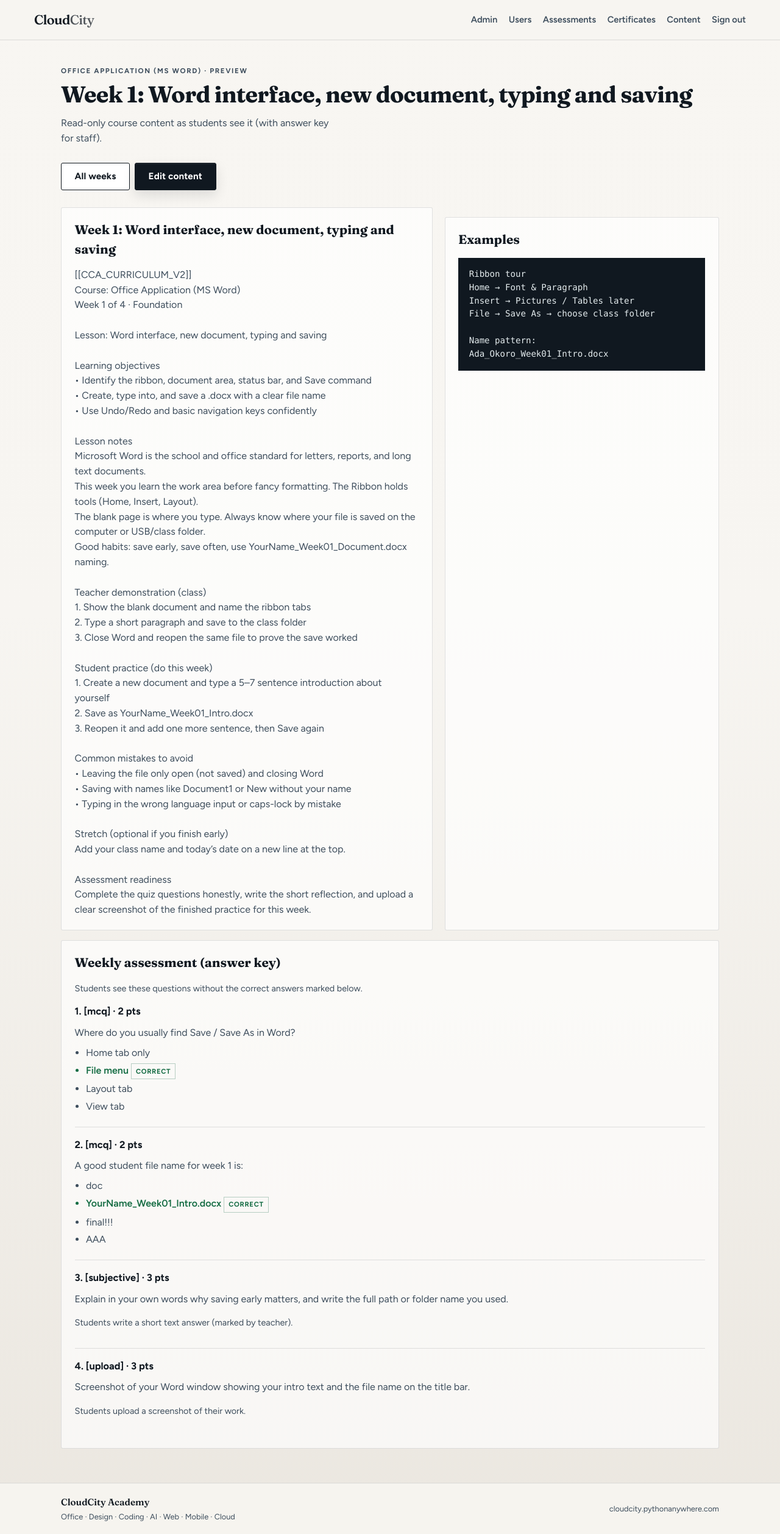
After one commit to CharlesMisheal/cloudcityacademy, a Flask app: page /teacher/week/1/view in a window 1280 px wide. The commit adds this page. Shown: the whole page at 61% size. Run offline with Flask 3, Linux system fonts and the light colour scheme; the visitor is signed in with stand-in values (Sample User, id 1); data comes from the database, SQL or seed files in the repository.

Commit message:
Add staff View for weekly course content (notes, examples, answer key).
Co-authored-by: Cursor <cursoragent@cursor.com>

```diff
--- a/app.py
+++ b/app.py
@@ -590,10 +590,45 @@ def register_routes(app: Flask):
     def teacher_course(course_id):
         course = assert_staff_course(course_id)
         weeks = query_all(
-            "SELECT * FROM weeks WHERE course_id = ? ORDER BY week_number",
+            """
+            SELECT w.*,
+              (SELECT COUNT(*) FROM notes n WHERE n.week_id = w.id) AS note_count,
+              (SELECT COUNT(*) FROM questions q WHERE q.week_id = w.id) AS question_count
+            FROM weeks w
+            WHERE w.course_id = ? AND w.is_published = 1
+            ORDER BY w.week_number
+            """,
             (course_id,),
         )
         return render_template("teacher/course.html", course=course, weeks=weeks)
+
+    @app.route("/teacher/week/<int:week_id>/view")
+    @role_required("teacher", "admin")
+    def teacher_view_week(week_id):
+        """Read-only preview of student-facing content + answer key for staff."""
+        week = assert_staff_week(week_id)
+        note = query_one(
+            "SELECT * FROM notes WHERE week_id = ? ORDER BY updated_at DESC LIMIT 1",
+            (week_id,),
+        )
+        questions = query_all(
+            "SELECT * FROM questions WHERE week_id = ? ORDER BY sort_order, id",
+            (week_id,),
+        )
+        parsed = []
+        for q in questions:
+            parsed.append(
+                {
+                    **dict(q),
+                    "options": json.loads(q["options_json"]) if q["options_json"] else [],
+                }
+            )
+        return render_template(
+            "teacher/view_week.html",
+            week=week,
+            note=note,
+            questions=parsed,
+        )
 
     @app.route("/teacher/week/<int:week_id>", methods=["GET", "POST"])
     @role_required("teacher", "admin")
--- a/static/css/style.css
+++ b/static/css/style.css
@@ -1075,10 +1075,23 @@ body.is-auth .flash-wrap {
   margin: 1rem auto 0;
 }
 
-.auth-shell h1 {
-  font-family: var(--font-display);
-  font-size: 2rem;
-  margin: 0 0 0.35rem;
+.view-options {
+  margin: 0.35rem 0 0;
+  padding-left: 1.15rem;
+  color: var(--ink-soft);
+}
+
+.view-options li {
+  margin: 0.25rem 0;
+}
+
+.view-options li.is-correct {
+  color: var(--ok);
+  font-weight: 600;
+}
+
+.week-item .stack-actions {
+  justify-content: flex-end;
 }
 
 @keyframes rise {
--- a/templates/teacher/home.html
+++ b/templates/teacher/home.html
@@ -4,7 +4,7 @@
 <div class="page-head">
   <div>
     <h1>Teaching desk</h1>
-    <p>Only courses assigned to you by admin. Prepare notes, examples, and weekly questions.</p>
+    <p>Only courses assigned to you by admin (admins see all). Open a course to <strong>view</strong> or <strong>edit</strong> weekly content.</p>
   </div>
   <a class="btn btn-ghost" href="{{ url_for('teacher_reviews') }}">Review submissions</a>
 </div>
@@ -17,7 +17,7 @@
       <h3>{{ c.title }}</h3>
       <p>{{ c.description }}</p>
     </div>
-    <a class="btn" href="{{ url_for('teacher_course', course_id=c.id) }}">Open weeks</a>
+    <a class="btn" href="{{ url_for('teacher_course', course_id=c.id) }}">View weeks</a>
   </article>
   {% else %}
   <p class="muted">No courses assigned yet. Ask an admin to assign courses you teach.</p>
--- /dev/null
+++ b/templates/teacher/view_week.html
@@ -0,0 +1,60 @@
+{% extends "base.html" %}
+{% block title %}View · {{ week.title }}{% endblock %}
+{% block content %}
+<div class="page-head">
+  <div>
+    <p class="hero-kicker">{{ week.course_title }} · preview</p>
+    <h1>{{ week.title }}</h1>
+    <p>Read-only course content as students see it (with answer key for staff).</p>
+  </div>
+  <div class="stack-actions">
+    <a class="btn btn-ghost" href="{{ url_for('teacher_course', course_id=week.course_id) }}">All weeks</a>
+    <a class="btn" href="{{ url_for('teacher_week', week_id=week.id) }}">Edit content</a>
+  </div>
+</div>
+
+<div class="split-2">
+  <section class="panel">
+    <h2>{{ note.title if note else 'Lesson notes' }}</h2>
+    {% if note and note.content %}
+      <div class="prose">{{ note.content }}</div>
+    {% else %}
+      <p class="muted">No lesson notes for this week yet.</p>
+    {% endif %}
+  </section>
+  <section class="panel">
+    <h2>Examples</h2>
+    {% if note and note.examples %}
+      <pre class="code-block">{{ note.examples }}</pre>
+    {% else %}
+      <p class="muted">No examples for this week yet.</p>
+    {% endif %}
+  </section>
+</div>
+
+<section class="panel" style="margin-top:1rem">
+  <h2>Weekly assessment (answer key)</h2>
+  <p class="muted">Students see these questions without the correct answers marked below.</p>
+  {% for q in questions %}
+  <div class="q-block">
+    <h3>{{ loop.index }}. [{{ q.qtype }}] · {{ q.points }} pts</h3>
+    <p class="prose" style="white-space:normal;margin:0 0 0.5rem">{{ q.prompt }}</p>
+    {% if q.qtype == 'mcq' and q.options %}
+      <ul class="view-options">
+        {% for opt in q.options %}
+        <li class="{% if q.correct_option and opt == q.correct_option %}is-correct{% endif %}">
+          {{ opt }}{% if q.correct_option and opt == q.correct_option %} <span class="badge done">correct</span>{% endif %}
+        </li>
+        {% endfor %}
+      </ul>
+    {% elif q.qtype == 'subjective' %}
+      <p class="muted">Students write a short text answer (marked by teacher).</p>
+    {% elif q.qtype == 'upload' %}
+      <p class="muted">Students upload a screenshot of their work.</p>
+    {% endif %}
+  </div>
+  {% else %}
+  <p class="muted">No assessment questions yet.</p>
+  {% endfor %}
+</section>
+{% endblock %}
--- a/templates/teacher/week.html
+++ b/templates/teacher/week.html
@@ -7,7 +7,10 @@
     <h1>Week {{ week.week_number }}: {{ week.title }}</h1>
     <p>Notes + examples for students. Questions power the weekly test.</p>
   </div>
-  <a class="btn btn-ghost" href="{{ url_for('teacher_course', course_id=week.course_id) }}">Back</a>
+  <div class="stack-actions">
+    <a class="btn btn-ghost" href="{{ url_for('teacher_view_week', week_id=week.id) }}">View</a>
+    <a class="btn btn-ghost" href="{{ url_for('teacher_course', course_id=week.course_id) }}">Back</a>
+  </div>
 </div>
 
 <div class="split-2">
```
Also changed, not shown: templates/teacher/course.html (+13 -3 lines).
